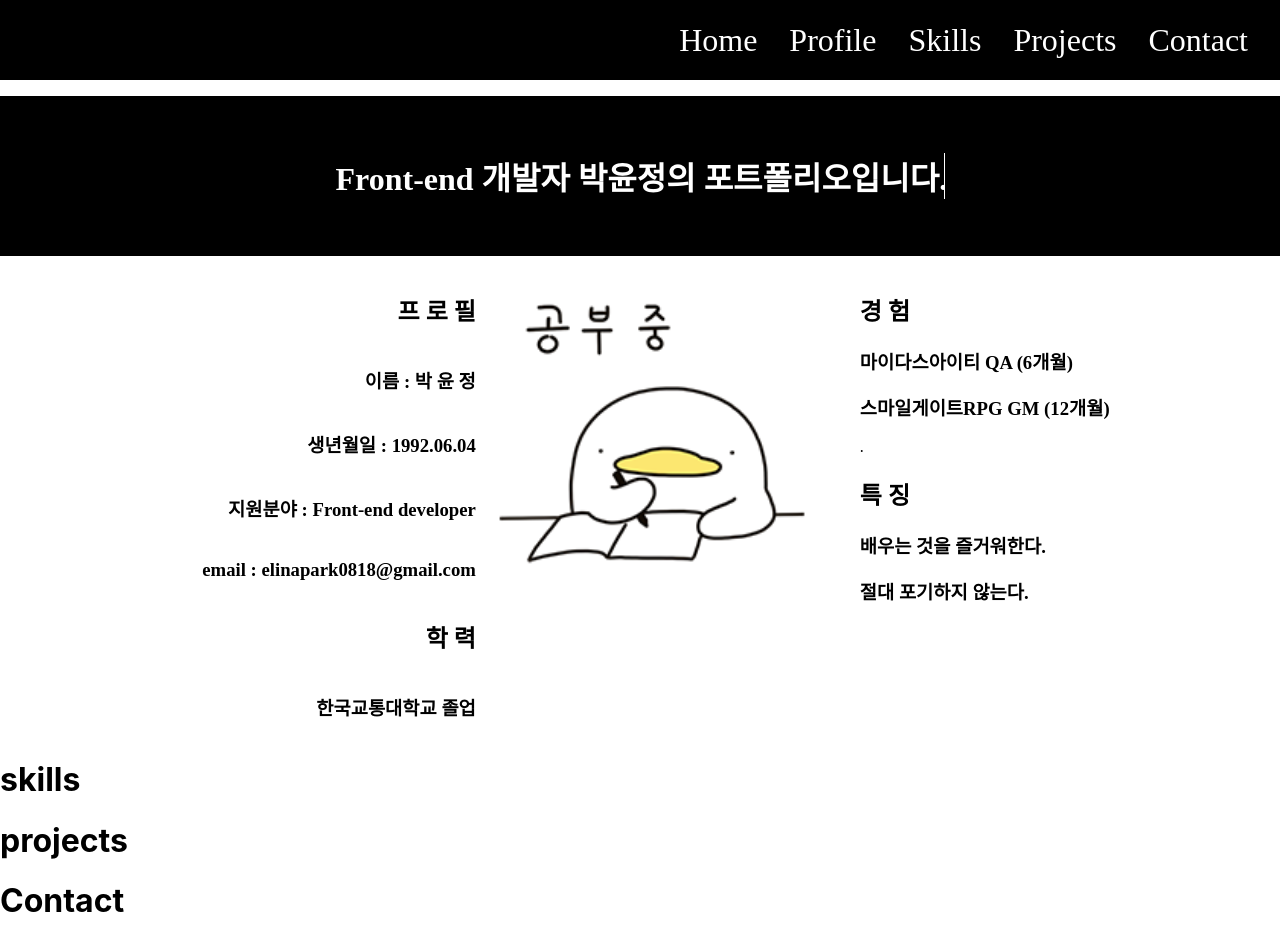
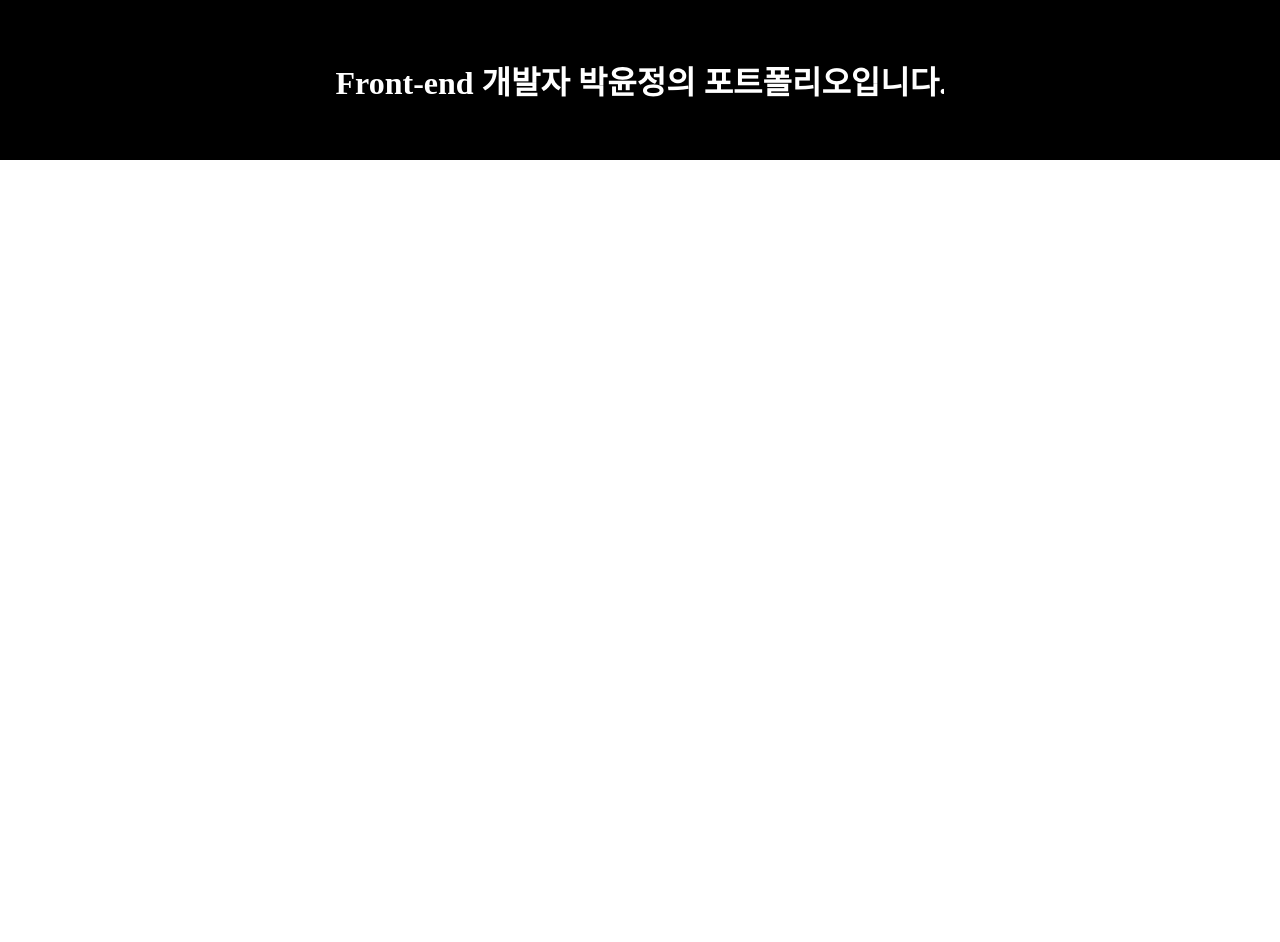
Before and after one commit to elinapark0818/React_Portfolio, a React (Create React App) app: page / in a window 1280 px wide. After the commit the page ends 800 px from the top, so only its background shows below. Built offline with nearby package versions, Linux system fonts and the light colour scheme; a web font is replaced by a local one.

Commit message:
갈아엎기!

```diff
--- a/src/app.jsx
+++ b/src/app.jsx
@@ -1,20 +1,21 @@
 import styles from './app.module.css';
 import Home from './components/home/home';
-import Profile from './components/profile/profile';
-import Projects from './components/projects/projects';
-import Contact from './components/contact/contact';
-import Menu from './components/menu/menu';
-import Skills from './components/skills/skills';
+// import Profile from './components/profile/profile';
+// import Projects from './components/projects/projects';
+// import Contact from './components/contact/contact';
+// import Menu from './components/menu/menu';
+// import Skills from './components/skills/skills';
+import { useSpring, animated } from 'react-spring'
 
 function App() {
+  const display = useSpring({
+    to: { opacity: 1, marginTop: 0}, from: { opacity: 0, marginTop: -500 } })
+
   return (
     <div className={styles.app}>
-      <Menu />
-      <Home />
-      <Profile />
-      <Skills />
-      <Projects />
-      <Contact />
+      <animated.div style={display}>
+        <Home />
+      </animated.div>
     </div>
   );
 }
--- a/src/components/home/home.jsx
+++ b/src/components/home/home.jsx
@@ -1,7 +1,7 @@
 import React from 'react';
 import styles from './home.module.css';
 
-const Home = (props) => {
+const Home = () => {
   return (
     <div className={styles.container}>
       <h1 className={styles.title}>Front-end 개발자  박윤정의 포트폴리오입니다.</h1>
--- a/src/components/home/home.module.css
+++ b/src/components/home/home.module.css
@@ -3,12 +3,11 @@
   flex-direction: column;
   justify-content: center;
   align-items: center;
-  width: 100vw;
+  width: 100%;
   height: 20vh;
   background-color: black;
   color: white;
   font-family: "Gaegu";
-  margin-top: 1em;
 }
 
 @keyframes typing {
```
